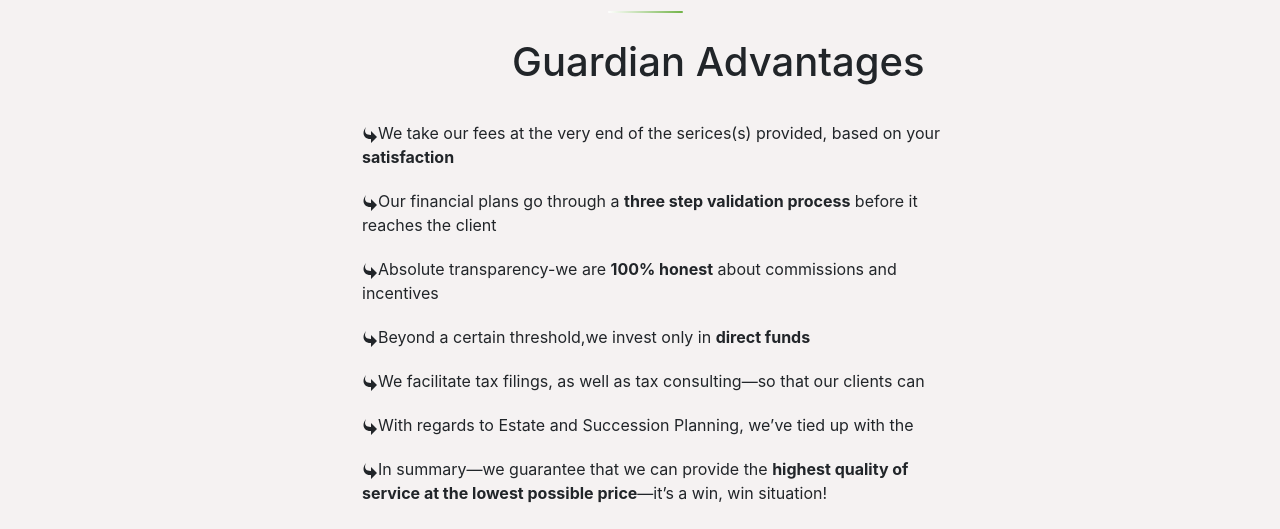
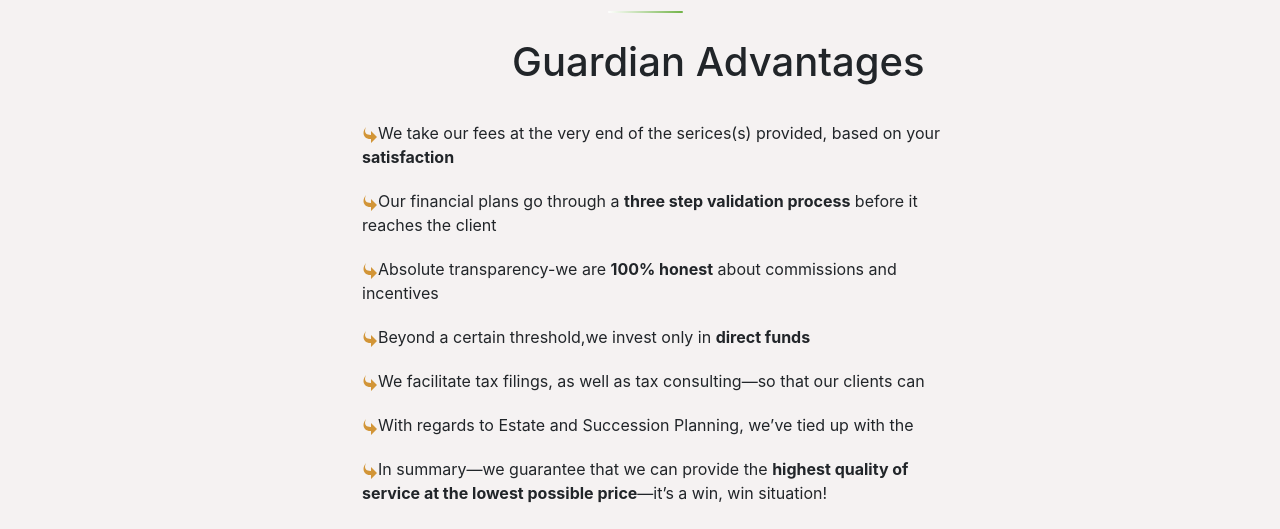
Before and after one commit to saiprasad-SP/Project, a React (Create React App) app in the folder PRJ22-01/: page /about in a window 1280 px wide. Shown: the part 1560-2089 px from the top of the page. Built offline with nearby package versions, Linux system fonts and the light colour scheme.

Commit message:
colors chaged in about

```diff
--- a/PRJ22-01/src/components/About/About.jsx
+++ b/PRJ22-01/src/components/About/About.jsx
@@ -44,13 +44,13 @@ export default function About() {
       <div className={classes.sec_container} >
         <h1 style={{marginLeft:'30%',marginBottom:'25px'}}>Guardian Advantages</h1>
         <ul className={classes.list_cont}>
-        <li><ImForward />We take our fees at the very end of the serices(s) provided, based on your <b>satisfaction</b></li>
-        <li><ImForward/>Our financial plans go through a <b>three step validation process</b> before it reaches the client</li>
-        <li><ImForward/>Absolute transparency-we are <b>100% honest</b> about commissions and incentives</li>
-        <li><ImForward/>Beyond a certain threshold,we invest only in <b>direct funds</b></li>
-        <li><ImForward/>We facilitate tax filings, as well as tax consulting—so that our clients can </li>
-        <li><ImForward/>With regards to Estate and Succession Planning, we’ve tied up with the </li>
-        <li><ImForward/>In summary—we guarantee that we can provide the <b>highest quality of service at the lowest possible price</b>—it’s a win, win situation!</li>
+        <li><ImForward style={{color:'rgb(210,149,55)'}} />We take our fees at the very end of the serices(s) provided, based on your <b>satisfaction</b></li>
+        <li><ImForward style={{color:'rgb(210,149,55)'}}/>Our financial plans go through a <b>three step validation process</b> before it reaches the client</li>
+        <li><ImForward style={{color:'rgb(210,149,55)'}}/>Absolute transparency-we are <b>100% honest</b> about commissions and incentives</li>
+        <li><ImForward style={{color:'rgb(210,149,55)'}}/>Beyond a certain threshold,we invest only in <b>direct funds</b></li>
+        <li><ImForward style={{color:'rgb(210,149,55)'}}/>We facilitate tax filings, as well as tax consulting—so that our clients can </li>
+        <li><ImForward style={{color:'rgb(210,149,55)'}}/>With regards to Estate and Succession Planning, we’ve tied up with the </li>
+        <li><ImForward style={{color:'rgb(210,149,55)'}}/>In summary—we guarantee that we can provide the <b>highest quality of service at the lowest possible price</b>—it’s a win, win situation!</li>
         </ul>
       </div>
     </div>
```
